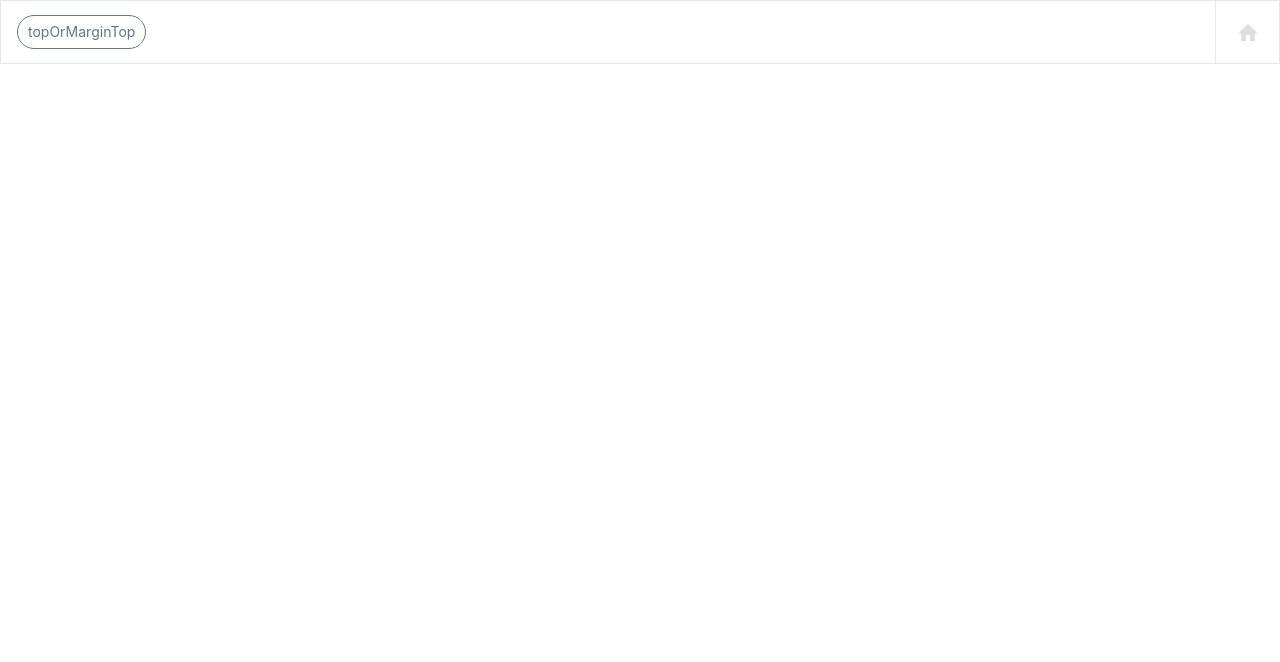
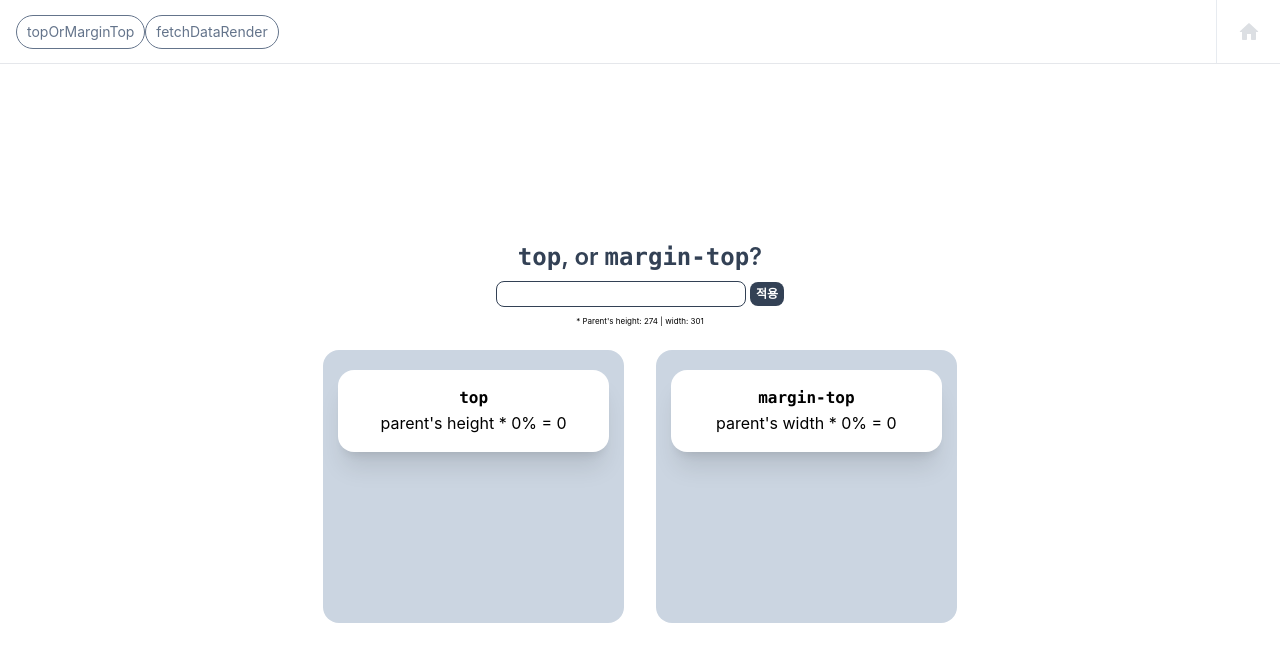
Before and after one commit to gyutato/react-snippets, a React (Create React App) app: page /fetchDataRender in a window 1280 px wide. Before the commit this address had no page. Shown: the top 662 px of the page. Built offline with nearby package versions, Linux system fonts and the light colour scheme; a web font is replaced by a local one.

Commit message:
chore: add routing configs using 404.html for gh-pages

```diff
--- a/public/index.html
+++ b/public/index.html
@@ -32,6 +32,37 @@
       Learn how to configure a non-root public URL by running `npm run build`.
     -->
     <title>React Snippets</title>
+
+    <!-- Start Single Page Apps for GitHub Pages -->
+    <script type="text/javascript">
+      // Single Page Apps for GitHub Pages
+      // MIT License
+      // https://github.com/rafgraph/spa-github-pages
+      // This script checks to see if a redirect is present in the query string,
+      // converts it back into the correct url and adds it to the
+      // browser's history using window.history.replaceState(...),
+      // which won't cause the browser to attempt to load the new url.
+      // When the single page app is loaded further down in this file,
+      // the correct url will be waiting in the browser's history for
+      // the single page app to route accordingly.
+      (function (l) {
+        if (l.search[1] === "/") {
+          var decoded = l.search
+            .slice(1)
+            .split("&")
+            .map(function (s) {
+              return s.replace(/~and~/g, "&");
+            })
+            .join("?");
+          window.history.replaceState(
+            null,
+            null,
+            l.pathname.slice(0, -1) + decoded + l.hash
+          );
+        }
+      })(window.location);
+    </script>
+    <!-- End Single Page Apps for GitHub Pages -->
   </head>
   <body>
     <noscript>You need to enable JavaScript to run this app.</noscript>
--- a/src/AppRoutes.tsx
+++ b/src/AppRoutes.tsx
@@ -1,12 +1,14 @@
 import { Routes, Route } from "react-router-dom";
 import Landing from "./pages/Landing";
 import TopOrMarginTop from "./pages/TopOrMarginTop";
+import FetchDataRender from "./pages/FetchDataRender";
 
 const AppRoutes = () => {
   return (
     <Routes>
       <Route path="/" element={<Landing />} />
       <Route path="/topOrMarginTop" element={<TopOrMarginTop />} />
+      <Route path="/fetchDataRender" element={<FetchDataRender />} />
     </Routes>
   );
 };
--- a/src/components/Header.tsx
+++ b/src/components/Header.tsx
@@ -1,4 +1,4 @@
-import { useNavigate } from "react-router-dom";
+import { useNavigate, Link } from "react-router-dom";
 
 import styled from "@emotion/styled";
 import { HomeRounded } from "@mui/icons-material";
@@ -8,7 +8,7 @@ const HomeBtn = styled.button`
   right: 0;
 
   height: 100%;
-  width: calc(100vh * 0.08);
+  width: var(--header-height);
 
   border: none;
   border-left: 1px solid #e7ebf0;
@@ -28,14 +28,20 @@ const HomeBtn = styled.button`
 const Header = () => {
   const navigate = useNavigate();
   return (
-    <header className="fixed top-0 left-0 box-border h-16 w-full flex items-center p-4 border border-solid border-b-slate-200">
+    <header className="fixed z-50 top-0 left-0 box-border h-[var(--header-height)] w-full flex items-center p-4 border-b border-solid ">
       <nav>
-        <a
-          href="/topOrMarginTop"
+        <Link
+          to="topOrMarginTop"
           className="inline-block box-border py-1.5 px-2.5 text-sm font-normal text-slate-500 border border-solid border-slate-500 rounded-full hover:bg-slate-100 transition duration-500"
         >
           topOrMarginTop
-        </a>
+        </Link>
+        <Link
+          to="fetchDataRender"
+          className="inline-block box-border py-1.5 px-2.5 text-sm font-normal text-slate-500 border border-solid border-slate-500 rounded-full hover:bg-slate-100 transition duration-500"
+        >
+          fetchDataRender
+        </Link>
       </nav>
       <HomeBtn
         onClick={() => {
--- a/src/index.css
+++ b/src/index.css
@@ -3,6 +3,7 @@
 @tailwind utilities;
 
 body {
+  --header-height: 4rem;
   margin: 0;
   font-family: "Pretendard", -apple-system, BlinkMacSystemFont, "Segoe UI",
     "Roboto", "Oxygen", "Ubuntu", "Cantarell", "Fira Sans", "Droid Sans",
--- /dev/null
+++ b/src/pages/FetchDataRender.tsx
@@ -0,0 +1,125 @@
+import React from "react";
+import styled from "@emotion/styled";
+
+const Container = styled.div`
+  position: relative;
+  height: 100%;
+  width: 100%;
+
+  display: flex;
+  flex-direction: column;
+  justify-content: center;
+  align-items: center;
+`;
+
+const Parent = styled.div`
+  position: relative;
+  height: 45%;
+  width: 55%;
+  margin-top: 2%;
+
+  display: flex;
+  justify-content: center;
+  align-items: center;
+  line-height: 1.6;
+`;
+
+type childProps = {
+  top?: number;
+  marginTop?: number;
+};
+
+const Child = styled.div<childProps>`
+  position: absolute;
+  ${(props) =>
+    props.top ? `top: ${props.top}%;` : `margin-top: ${props.marginTop}%;`}
+
+  height: 30%;
+  width: 90%;
+  box-sizing: border-box;
+
+  display: flex;
+  flex-direction: column;
+  justify-content: center;
+  align-items: center;
+
+  border-radius: 16px;
+  background: #ffffff;
+  box-shadow: 0 20px 25px -5px rgb(0 0 0 / 0.1),
+    0 8px 10px -6px rgb(0 0 0 / 0.1);
+`;
+
+const TopOrMarginTop = () => {
+  const [parentSize, setParentSize] = React.useState<any>({
+    width: 0,
+    height: 0,
+  });
+  const [height, setHeight] = React.useState<number>(0);
+  const [value, setValue] = React.useState<string>("");
+  const ref = React.useRef<HTMLDivElement>(null);
+
+  React.useEffect(() => {
+    setParentSize({
+      width: ref.current?.clientWidth,
+      height: ref.current?.clientHeight,
+    });
+  }, []);
+
+  return (
+    <Container>
+      <h1 className="text-2xl text-slate-700 font-semibold ">
+        <code>top</code>, or <code>margin-top</code>?
+      </h1>
+      <div className="my-2 flex justify-center items-center">
+        <input
+          className="border border-solid border-slate-700 rounded-lg mr-1"
+          value={value}
+          onChange={(e) => {
+            setValue(e.target.value);
+          }}
+        />
+        <button
+          className="bg-slate-700 rounded-lg font-semibold text-white text-xs leading-6 px-1.5"
+          onClick={() => {
+            setHeight(Number(value));
+          }}
+        >
+          적용
+        </button>
+      </div>
+      <p
+        style={{ fontSize: "0.5rem" }}
+      >{`* Parent's height: ${parentSize.height} | width: ${parentSize.width}`}</p>
+      <Parent>
+        <div className="h-full w-2/4 mr-8 bg-slate-300 rounded-2xl" ref={ref}>
+          <div className="relative h-full w-full flex justify-center mt-5">
+            <Child top={height}>
+              <h4 className="font-semibold">
+                <code>top</code>
+              </h4>
+
+              <h5>
+                parent's height * {height}% ={" "}
+                {(parentSize.height * height) / 100}
+              </h5>
+            </Child>
+          </div>
+        </div>
+        <div className="h-full w-2/4 bg-slate-300 rounded-2xl">
+          <div className=" relative h-full w-full flex justify-center mt-5">
+            <Child marginTop={height}>
+              <h4 className="font-semibold">
+                <code>margin-top</code>
+              </h4>
+              <h5>
+                parent's width * {height}% = {(parentSize.width * height) / 100}
+              </h5>
+            </Child>
+          </div>
+        </div>
+      </Parent>
+    </Container>
+  );
+};
+
+export default TopOrMarginTop;
--- a/src/templates/Body.tsx
+++ b/src/templates/Body.tsx
@@ -5,10 +5,11 @@ import AppRoutes from "../AppRoutes";
 const Contents = styled.div`
   position: fixed;
   background: #fff;
-  height: calc(100vh - 100vh * 0.08);
+  height: calc(100vh - var(--header-height));
   width: 100vw;
   top: 8%;
   overflow: scroll;
+  padding: 5%;
 `;
 
 const Body = () => {
```
Also changed, not shown: public/404.html (added, +50 -0 lines), 12 other files (tests, documents, lock files or other folders).
